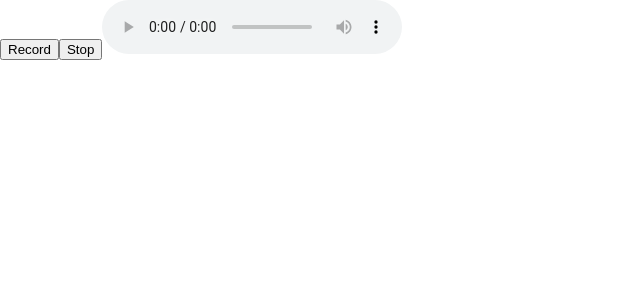
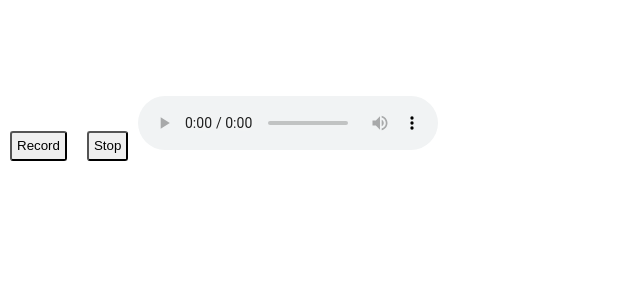
Before and after one commit to ryancat/the-voice-recorder, a React (Create React App) app: page / in a window 1280 px wide. Shown: the top 300 px of the page, without its empty margins (0-640 px from the left). Built offline with nearby package versions, Linux system fonts and the light colour scheme.

Commit message:
Update style

```diff
--- a/src/App.scss
+++ b/src/App.scss
@@ -0,0 +1,9 @@
+.app {
+  button {
+    height: 30px;
+    border-radius: 3px;
+    padding: 5px;
+    margin: 10px;
+    cursor: pointer;
+  }
+}
--- a/src/App.tsx
+++ b/src/App.tsx
@@ -9,6 +9,7 @@ import './App.scss';
 
 class App extends Component {
   private playerRef = createRef<HTMLAudioElement>()
+  private audioVisualRef = createRef<HTMLCanvasElement>()
   private mediaRecorder: MediaRecorder | null = null
   private chunks: any[] = []
 
@@ -87,15 +88,21 @@ class App extends Component {
   initMediaRecorder(stream: MediaStream) {
     this.mediaRecorder = new MediaRecorder(stream);
 
-    this.mediaRecorder.ondataavailable = (evt: MediaRecorderDataAvailableEvent) => {
+    // Binding event handlers
+    this.mediaRecorder.ondataavailable = this.handleMediaRecorderDataAvailable.bind(this);
+    this.mediaRecorder.onstart = this.handleMediaRecorderStart.bind(this);
+    this.mediaRecorder.onstop = this.handleMediaRecorderStop.bind(this);
+  }
+
+  handleMediaRecorderDataAvailable(evt: MediaRecorderDataAvailableEvent) {
     this.chunks.push(evt.data);
   }
 
-    this.mediaRecorder.onstart = () => {
+  handleMediaRecorderStart() {
     console.log('start recording');
   }
 
-    this.mediaRecorder.onstop = () => {
+  handleMediaRecorderStop() {
     console.log('stop recording');
 
     const blob = new Blob(this.chunks, {
@@ -114,7 +121,6 @@ class App extends Component {
     // Feature detection
     if (window.URL) {
       player.src = window.URL.createObjectURL(blob);
-      }
     }
   }
 
@@ -136,10 +142,11 @@ class App extends Component {
 
   render() {
     return (
-      <div className="App">
+      <div className="app">
         <button onClick={this.startRecord.bind(this)}>Record</button>
         <button onClick={this.stopRecord.bind(this)}>Stop</button>
         <audio ref={this.playerRef} controls></audio>
+        <canvas ref={this.audioVisualRef}></canvas>
       </div>
     );
   }
```
Lines whose indentation alone changed are shown as unchanged.
